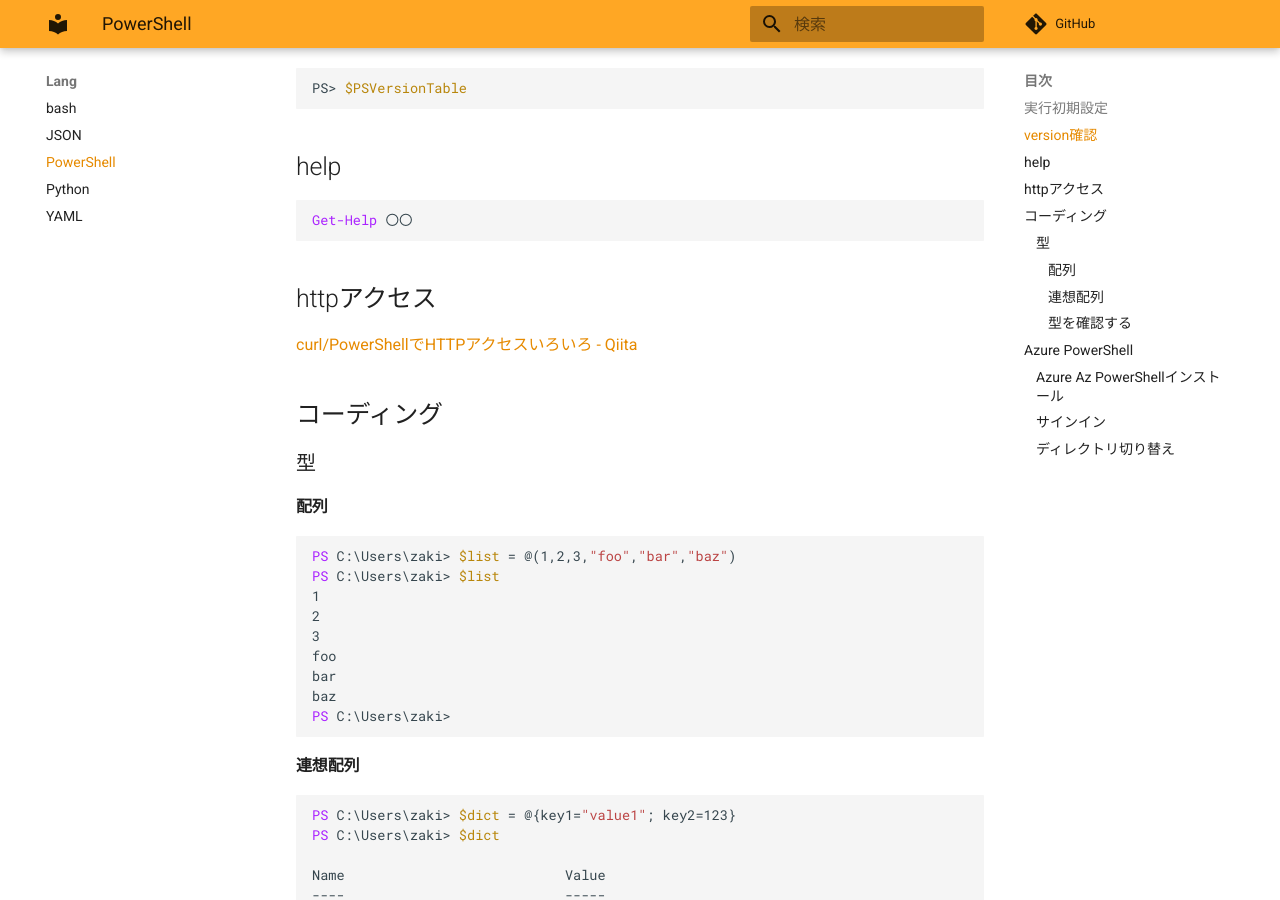
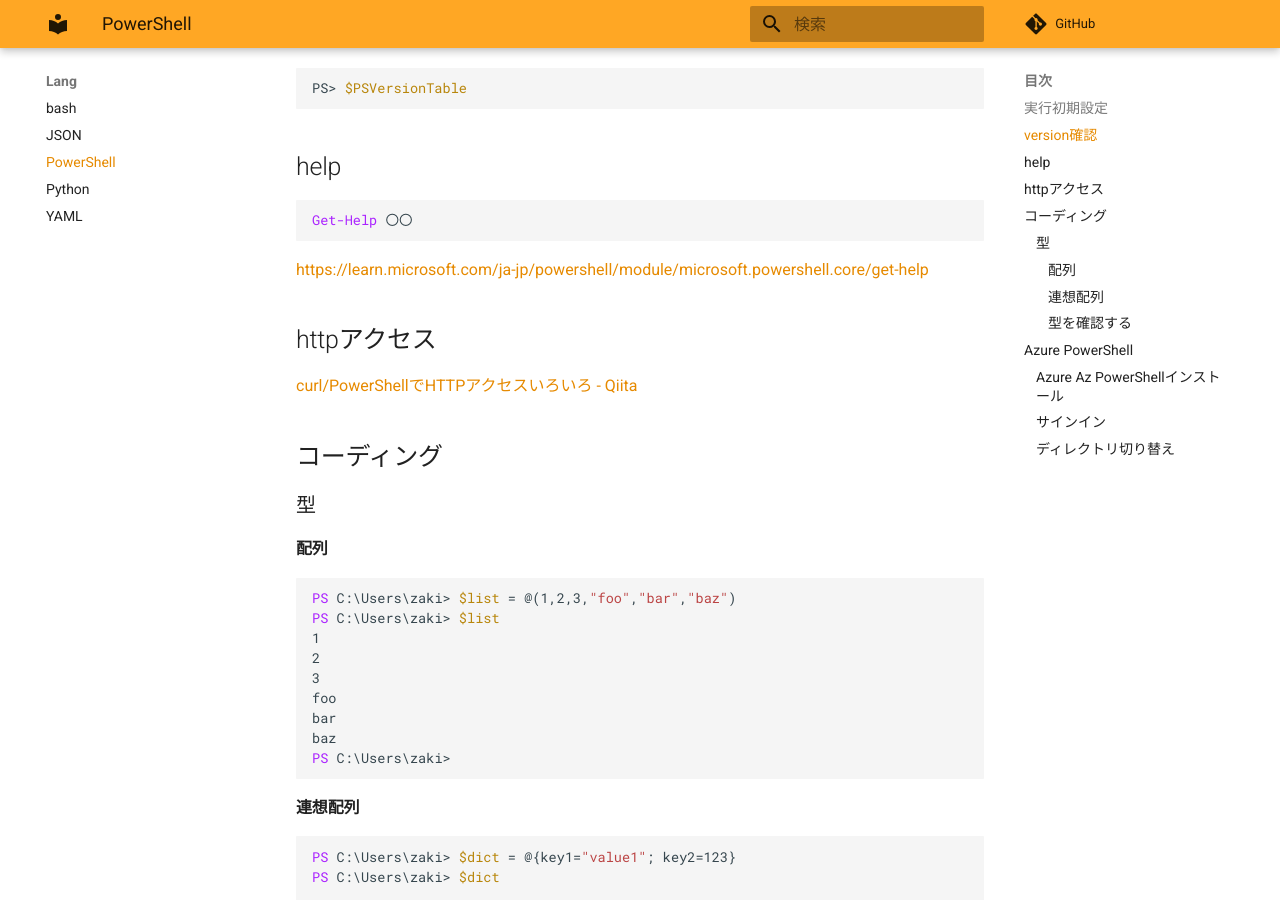
Before and after one commit to zaki-lknr/docs, an MkDocs documentation site: the page built from docs/lang/powershell.md, in a window 1280 px wide and 900 px high, scrolled down 600 px. Built offline with MkDocs 1.6.1 and Material for MkDocs 9.7.7, drawn with Linux system fonts in a browser that asks for light colours; comment, search, counter and statistics services are not loaded.

Commit message:
add: lang/powershell: helpコマンドレットのリンク追加

````diff
--- a/docs/lang/powershell.md
+++ b/docs/lang/powershell.md
@@ -32,6 +32,8 @@ PS> $PSVersionTable
 ```ps1
 Get-Help 〇〇
 ```
+
+<https://learn.microsoft.com/ja-jp/powershell/module/microsoft.powershell.core/get-help>
 
 ## httpアクセス
 
````
